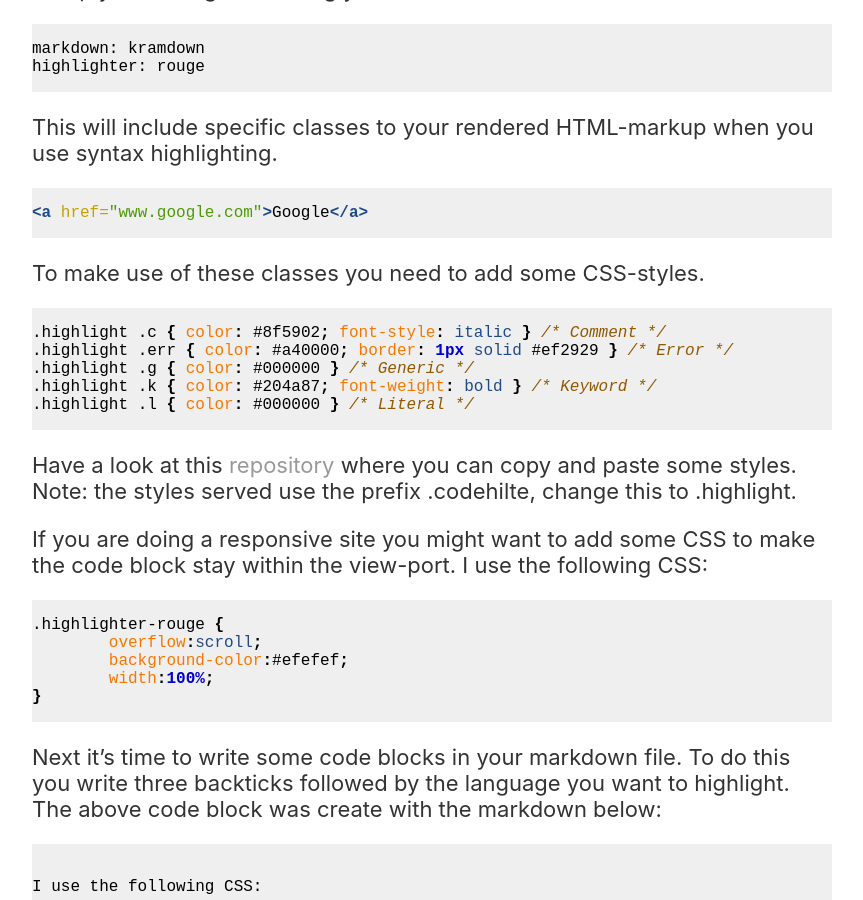
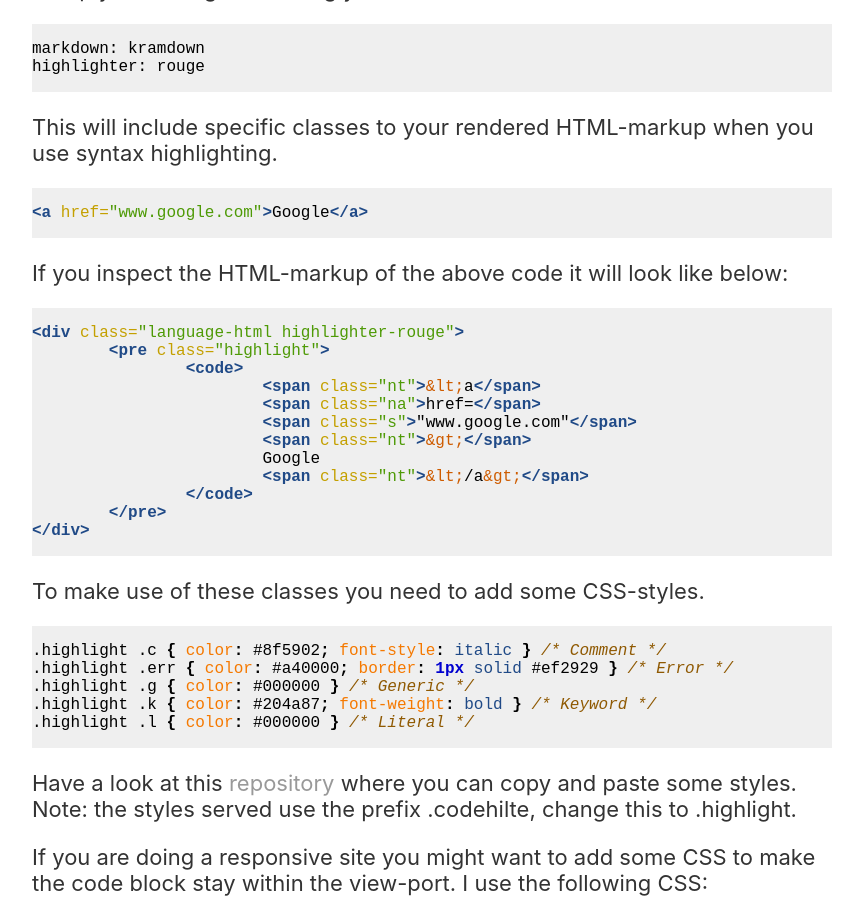
Before and after one commit to mikaelsjovind/mikeysvensson.github.io, a Jekyll site: the page built from _posts/2017-02-21-syntax-highlighting-on-github-pages.md, in a window 1280 px wide and 900 px high, scrolled down 797 px. Shown: the whole window, without its empty margins (208-1071 px from the left). Built offline with Jekyll 4.4.1, drawn with Linux system fonts in a browser that asks for light colours; our own code applies the rules of GitHub Pages for plain Markdown files.

Commit message:
HTML example

````diff
--- a/_posts/2017-02-21-syntax-highlighting-on-github-pages.md
+++ b/_posts/2017-02-21-syntax-highlighting-on-github-pages.md
@@ -12,8 +12,26 @@ highlighter: rouge
 ```
 
 This will include specific classes to your rendered HTML-markup when you use syntax highlighting.
+
 ```html
 <a href="www.google.com">Google</a>
+```
+
+If you inspect the HTML-markup of the above code it will look like below:
+
+```html
+<div class="language-html highlighter-rouge">
+	<pre class="highlight">
+		<code>
+			<span class="nt">&lt;a</span>
+			<span class="na">href=</span>
+			<span class="s">"www.google.com"</span>
+			<span class="nt">&gt;</span>
+			Google
+			<span class="nt">&lt;/a&gt;</span>
+		</code>
+	</pre>
+</div>
 ```
 
 To make use of these classes you need to add some CSS-styles.
````
